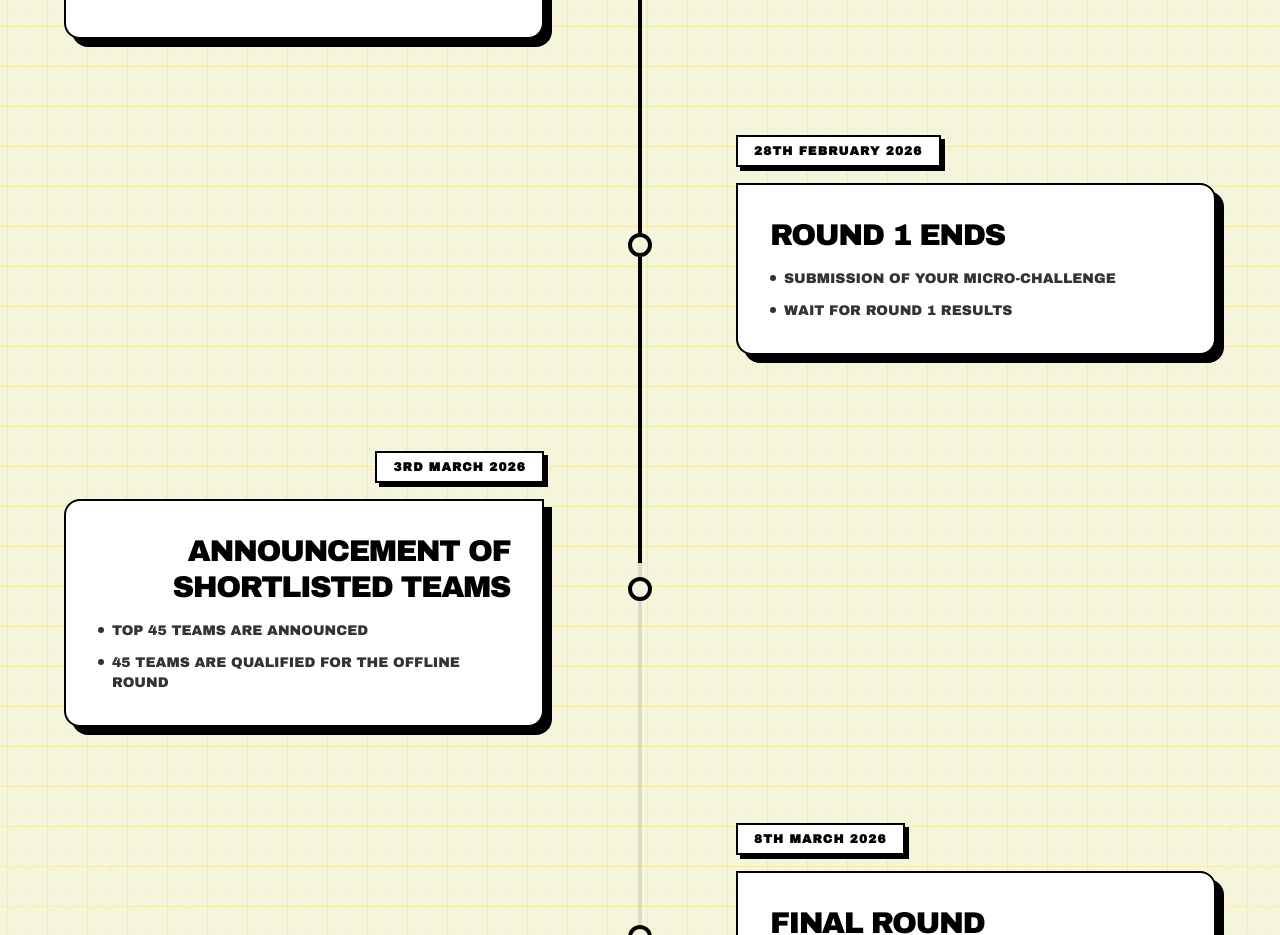
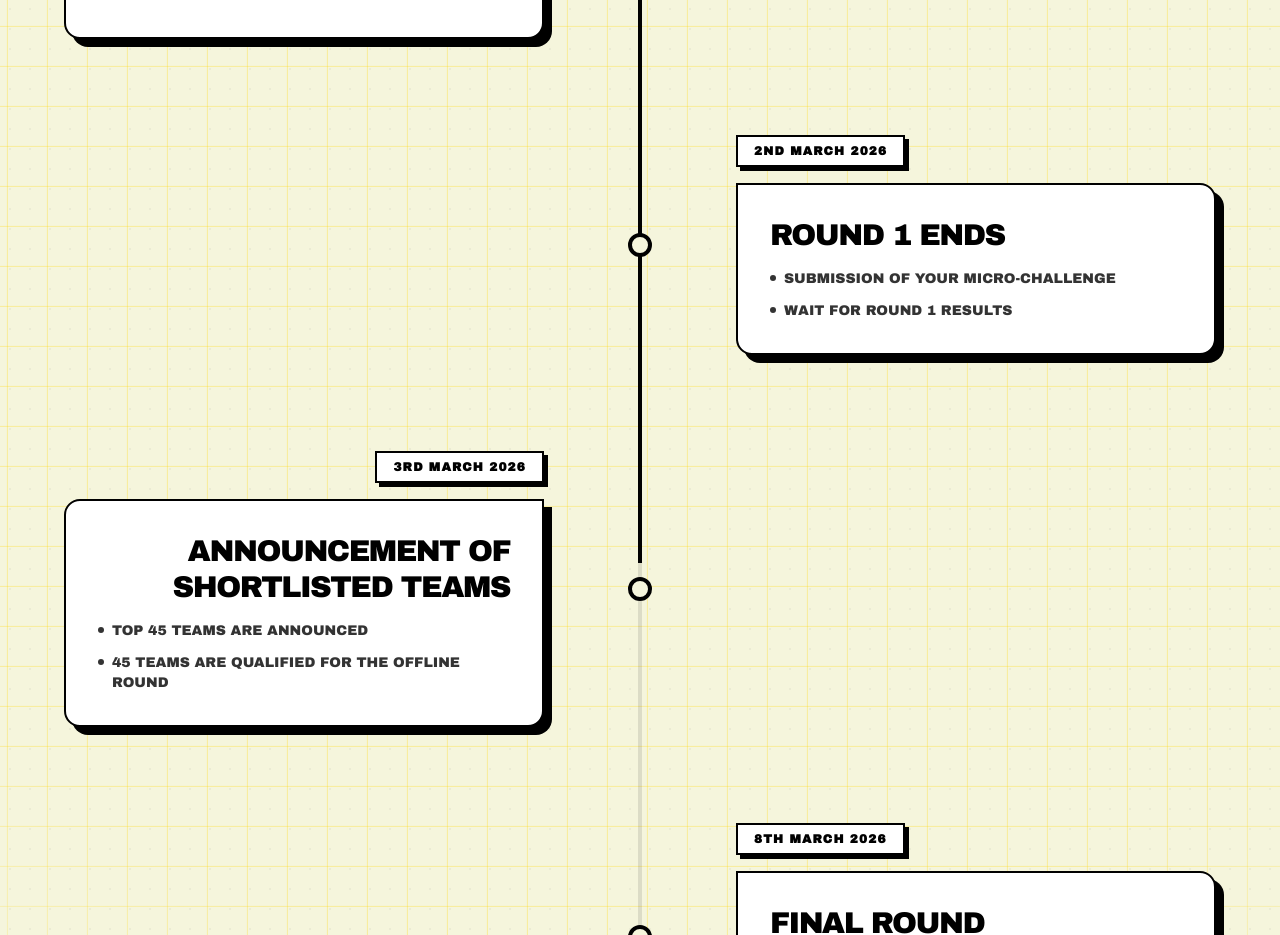
Before and after one commit to Codervrj/pixelverse, a React (Vite) app: page / in a window 1280 px wide. Shown: the part 4700-5635 px from the top of the page. Built offline with nearby package versions, Linux system fonts and the light colour scheme.

Commit message:
change round1 end data

```diff
--- a/components/Timeline.tsx
+++ b/components/Timeline.tsx
@@ -12,7 +12,7 @@ const timelineData = [
     color: "#FFD700"
   },
   {
-    time: "28th February 2026",
+    time: "2nd March 2026",
     title: "Round 1 ends",
     desc: ["Submission of your Micro-challenge", "Wait for Round 1 results"],
     icon: Code,
```
